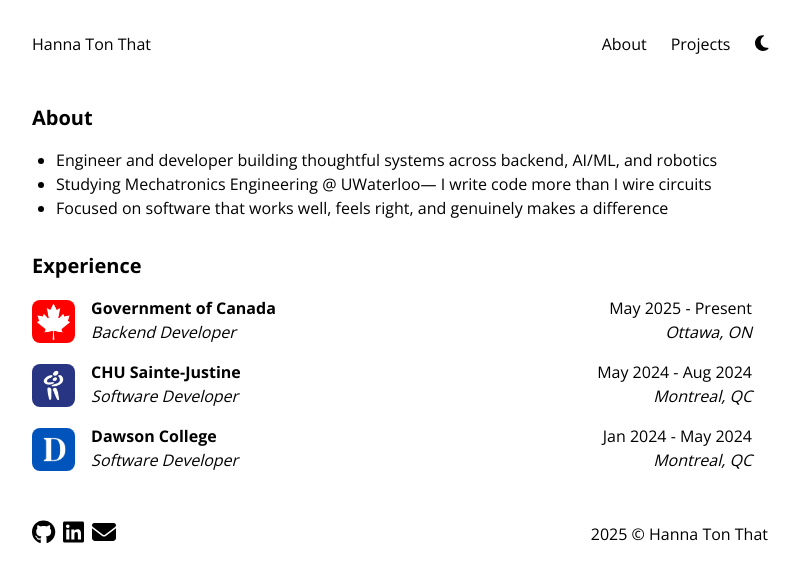
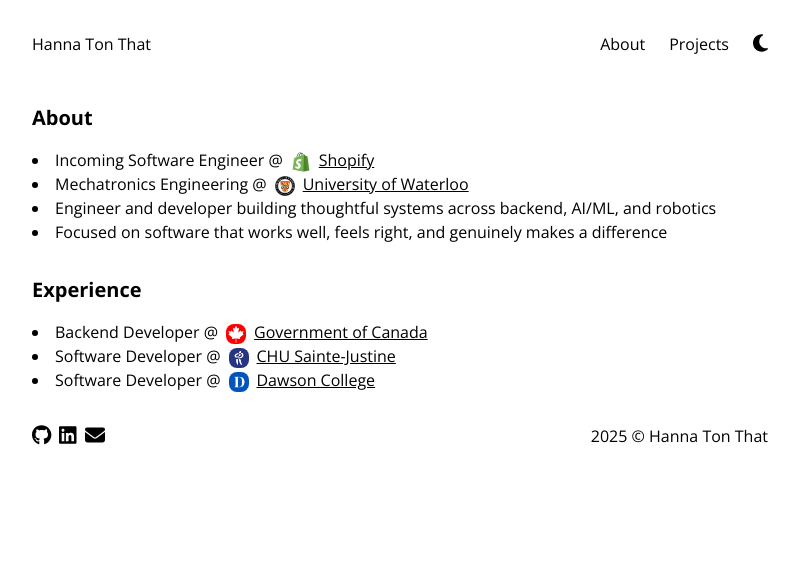
Before and after one commit to hannatonthat/portfolio-v2, a Next.js app: page / in a window 1280 px wide. Shown: the top 582 px of the page, without its empty margins (240-1040 px from the left). Built offline with nearby package versions, Linux system fonts and the light colour scheme.

Commit message:
Modify about page

```diff
--- a/components/About.js
+++ b/components/About.js
@@ -1,6 +1,7 @@
 'use client';
 
 import StaggeredLine from "@components/StaggeredLine";
+import Image from "next/image";
 
 export default function About() {
   let index = 0;
@@ -11,15 +12,54 @@
         <h2>About</h2>
       </StaggeredLine>
 
-      <ul className="list-disc list-outside pl-6">
+      <ul className="list-disc list-inside">
         <StaggeredLine index={++index}>
-          <li>Engineer and developer building thoughtful systems across backend, AI/ML, and robotics</li>
+          <li className="">
+            Incoming Software Engineer @
+            <Image
+              src="/assets/shopify.png"
+              alt="Shopify logo"
+              width={20}
+              height={20}
+              className="inline-block mx-2 h-5 w-5 align-middle"
+            />
+            <a
+              href="https://www.shopify.com/"
+              target="_blank"
+              rel="noopener noreferrer"
+              className="underline"
+            >
+              Shopify
+            </a>
+          </li>
         </StaggeredLine>
         <StaggeredLine index={++index}>
-          <li>Studying Mechatronics Engineering @ UWaterloo— I write code more than I wire circuits</li>
+          <li className="">
+            Mechatronics Engineering @
+            <Image
+              src="/assets/waterloo.png"
+              alt="Waterloo logo"
+              width={20}
+              height={20}
+              className="inline-block mx-2 h-5 w-5 align-middle"
+            />
+            <a
+              href="https://uwaterloo.ca/"
+              target="_blank"
+              rel="noopener noreferrer"
+              className="underline"
+            >
+              University of Waterloo
+            </a>
+          </li>
         </StaggeredLine>
         <StaggeredLine index={++index}>
-          <li>Focused on software that works well, feels right, and genuinely makes a difference</li>
+          <li className="">
+            Engineer and developer building thoughtful systems across backend, AI/ML, and robotics
+          </li>
+          <li className="">
+            Focused on software that works well, feels right, and genuinely makes a difference
+          </li>
         </StaggeredLine>
       </ul>
     </div>
--- a/components/Experience.js
+++ b/components/Experience.js
@@ -12,11 +12,13 @@
         <h2 className="">Experience</h2>
       </StaggeredLine>
 
+      <ul className="">
         <StaggeredLine index={++index}>
           <ExperienceItem
             image="/assets/government.png"
             company="Government of Canada"
-          title="Backend Developer"
+            companyLink="https://www.canada.ca/en.html"
+            title="Backend Developer @"
             date="May 2025 - Present"
             location="Ottawa, ON"
           />
@@ -26,7 +28,8 @@
           <ExperienceItem
             image="/assets/chusj.png"
             company="CHU Sainte-Justine"
-          title="Software Developer"
+            companyLink="https://www.chusj.org/en"
+            title="Software Developer @"
             date="May 2024 - Aug 2024"
             location="Montreal, QC"
           />
@@ -36,11 +39,13 @@
           <ExperienceItem
             image="/assets/dawson.png"
             company="Dawson College"
-          title="Software Developer"
+            companyLink="https://www.dawsoncollege.qc.ca/"
+            title="Software Developer @"
             date="Jan 2024 - May 2024"
             location="Montreal, QC"
           />
         </StaggeredLine>
+      </ul>
     </main>
   )
 }
--- a/components/ExperienceItem.js
+++ b/components/ExperienceItem.js
@@ -1,30 +1,24 @@
 import Image from "next/image";
 
-export default function ExperienceItem({ image, company, title, date, location }) {
+export default function ExperienceItem({ image, company, companyLink, title }) {
   return (
-    <div className="flex">
-      <div className="flex flex-col items-center mr-4">
-        <div className="mt-1">
-          <Image
-            src={image}
-            alt=""
-            width={48}
-            height={48}
-            className="object-contain rounded-lg"
-          />
-        </div>
-      </div>
-
-      <div className="mr-4 mb-4 flex justify-between items-start w-full">
-          <div className="flex-grow">
-            <h3 className="!m-0">{company}</h3>
-            <p className="!m-0 italic">{title}</p>
-          </div>
-          <div className="text-right">
-            <p className="!m-0">{date}</p>
-            <p className="!m-0 italic">{location}</p>
-          </div>
-        </div>
-    </div>
+    <li className="list-disc list-inside">
+      <span className="">{title}</span>
+      <Image
+        src={image}
+        alt=""
+        width={20}
+        height={20}
+        className="inline-block object-contain rounded-lg mx-2 h-5 w-5 align-middle"
+      />
+      <a
+        href={companyLink}
+        target="_blank"
+        rel="noopener noreferrer"
+        className="underline"
+      >
+        {company}
+      </a>
+    </li>
   );
 }
--- a/components/Footer.js
+++ b/components/Footer.js
@@ -24,7 +24,7 @@
           rel="noopener noreferrer"
           className=""
         >
-          <FontAwesomeIcon icon={faGithub} className="text-2xl transition-transform duration-300 hover:scale-110" />
+          <FontAwesomeIcon icon={faGithub} className="text-xl transition-transform duration-300 hover:scale-110" />
         </a>
 
         <a
@@ -33,14 +33,14 @@
           rel="noopener noreferrer"
           className=""
         >
-          <FontAwesomeIcon icon={faLinkedin} className="text-2xl transition-transform duration-300 hover:scale-110" />
+          <FontAwesomeIcon icon={faLinkedin} className="text-xl transition-transform duration-300 hover:scale-110" />
         </a>
 
         <button
           onClick={copyEmail}
           className=""
         >
-          <FontAwesomeIcon icon={faEnvelope} className="text-2xl cursor-pointer transition-transform duration-300 hover:scale-110" />
+          <FontAwesomeIcon icon={faEnvelope} className="text-xl cursor-pointer transition-transform duration-300 hover:scale-110" />
         </button>
       </div>
       <p>2025 © Hanna Ton That</p>
--- a/components/Navbar.js
+++ b/components/Navbar.js
@@ -45,7 +45,7 @@
             >
               <FontAwesomeIcon
                 icon={darkMode ? faSun : faMoon}
-                className="text-lg cursor-pointer transition-transform duration-300 hover:scale-110"
+                className="text-xl cursor-pointer transition-transform duration-300 hover:scale-110"
               />
             </button>
           </div>
--- a/components/Project.js
+++ b/components/Project.js
@@ -10,7 +10,7 @@
   {
     title: "Match-A-Wish",
     github: "https://github.com/hannatonthat/MatchAWish-McHacks2025",
-    summary: "AI-powered matching platform to connect donor surplus to hospitals in need. Designed in 24 hours, winning at McHacks 2025.",
+    summary: "AI matching platform to connect donor surplus to children's hospitals in need. Designed in 24 hours, winning at McHacks 2025.",
     skills: ["React", "Node.js", "OpenAI", "Auth0", "Databricks", "JavaScript"]
   },
   {
@@ -18,6 +18,12 @@
     github: "https://github.com/hannatonthat/RemberU-HTN2024",
     summary: "A memory aid device with face recognition, lip reading, and conversation summarization. Designed in 36 hours at Hack The North 2024.",
     skills: ["Flutter", "Dart", "Firebase", "Flask", "OpenCV", "YOLOv8", "PyTorch", "Python"]
+  },
+  {
+    title: "PrepPal",
+    github: "https://github.com/hannatonthat/PrepPal",
+    summary: "AI mock interview platform that generates behavioral and technical interview questions with instant feedback and performance insights.",
+    skills: ["Next.js", "TypeScript", "FastAPI", "LangChain", "OpenAI", "PostgreSQL", "Prisma"]
   },
   {
     title: "BullBot",
@@ -38,16 +44,16 @@
     skills: ["PyTorch", "Python"]
   },
   {
+    title: "DiaDetect",
+    github: "https://github.com/hannatonthat/DiaDetect",
+    summary: "A ML model designed to assist in the early detection of diabetes risk, optimized to a 92% accuracy using the Pima Indians dataset.",
+    skills: ["Scikit-learn", "Python"]
+  },
+  {
     title: "NeuroNet",
     github: "https://github.com/hannatonthat/NeuroNet",
     summary: "A neural network built from scratch with 0 dependencies, trained on the MNIST dataset with a 96% accuracy.",
     skills: ["C++"]
-  },
-  {
-    title: "DiaDetect",
-    github: "https://github.com/hannatonthat/DiaDetect",
-    summary: "A ML model designed to assist in the early detection of diabetes risk, optimized to a 92% accuracy using the Pima Indians dataset.",
-    skills: ["Scikit-learn", "Python"]
   }
 ];
 
--- a/components/ProjectItem.js
+++ b/components/ProjectItem.js
@@ -15,7 +15,7 @@
         >
           <FontAwesomeIcon
             icon={faGithub}
-            className="text-2xl transition-transform duration-300 hover:scale-110"
+            className="text-xl transition-transform duration-300 hover:scale-110"
           />
         </a>
         <h3 className="">{title}</h3>
--- a/src/app/projects/page.js
+++ b/src/app/projects/page.js
@@ -5,7 +5,7 @@
 export default function Projects() {
   return (
     <main>
-        <section id="projects" className="mt-8">
+        <section id="projects" className="">
             <Project />
         </section>
     </main>
```
Also changed, not shown: public/assets/shopify.png (added), public/assets/waterloo.png (added). Lines whose indentation alone changed are shown as unchanged.
